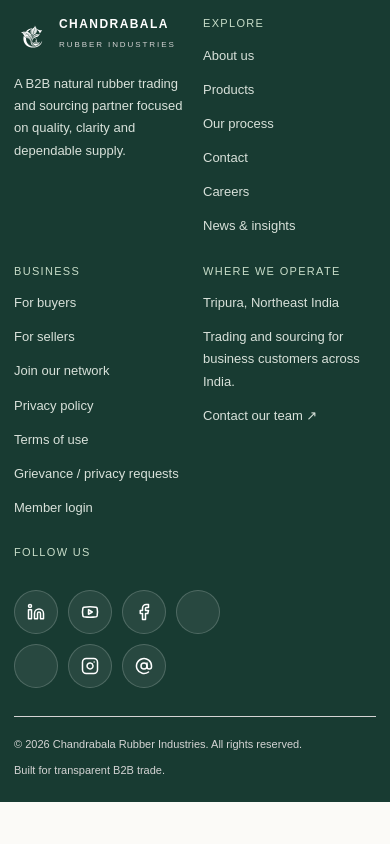
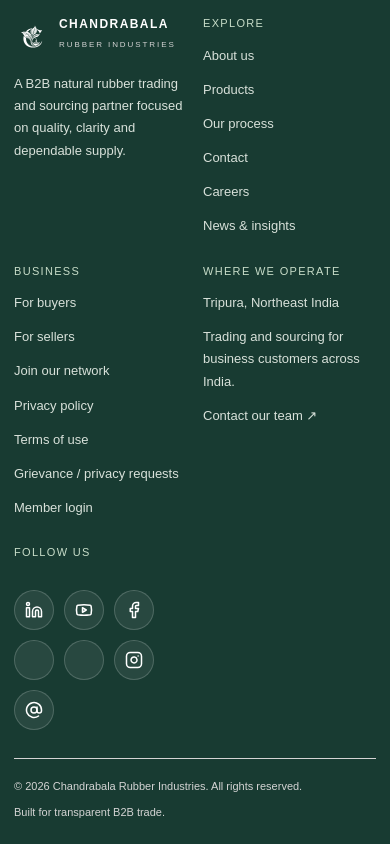
Before and after one commit to alsopranab/CHANDRABALARUBBER, a Next.js app: page / in a window 390 px wide. Shown: the part 5080-5924 px from the top of the page. Before the commit the page ends 5882 px from the top, so only its background shows below. Built offline with nearby package versions, Linux system fonts and the light colour scheme.

Commit message:
Make footer social icons responsive on narrow mobile screens

```diff
--- a/src/app/globals.css
+++ b/src/app/globals.css
@@ -163,3 +163,21 @@ html,body{overflow-x:hidden;width:100%}.container{width:calc(100% - 36px)!import
 .footer-social a:hover{background:rgba(255,255,255,.16)!important;transform:translateY(-2px)!important}
 @media(max-width:900px){.footer-social{grid-column:1/-1!important;grid-template-columns:repeat(4,44px)!important}.footer-social h4{grid-column:1/-1!important}}
 @media(max-width:680px){.footer-social{grid-column:1/-1!important;grid-template-columns:repeat(4,44px)!important}}
+
+/* Mobile-first footer social sizing and alignment */
+@media(max-width:680px){
+  .footer-social{grid-template-columns:repeat(4,40px)!important;gap:8px!important;width:max-content!important;max-width:100%!important}
+  .footer-social h4{grid-column:1/-1!important}
+  .footer-social a{width:40px!important;height:40px!important}
+}
+@media(max-width:420px){
+  .footer-social{grid-template-columns:repeat(3,40px)!important;gap:10px!important}
+  .footer-social h4{grid-column:1/-1!important}
+  .footer-social a{width:40px!important;height:40px!important}
+  .footer-bottom{align-items:flex-start!important;text-align:left!important}
+}
+@media(max-width:360px){
+  .footer-social{grid-template-columns:repeat(3,36px)!important;gap:8px!important}
+  .footer-social a{width:36px!important;height:36px!important}
+  .footer-social a svg{width:16px!important;height:16px!important}
+}
```
